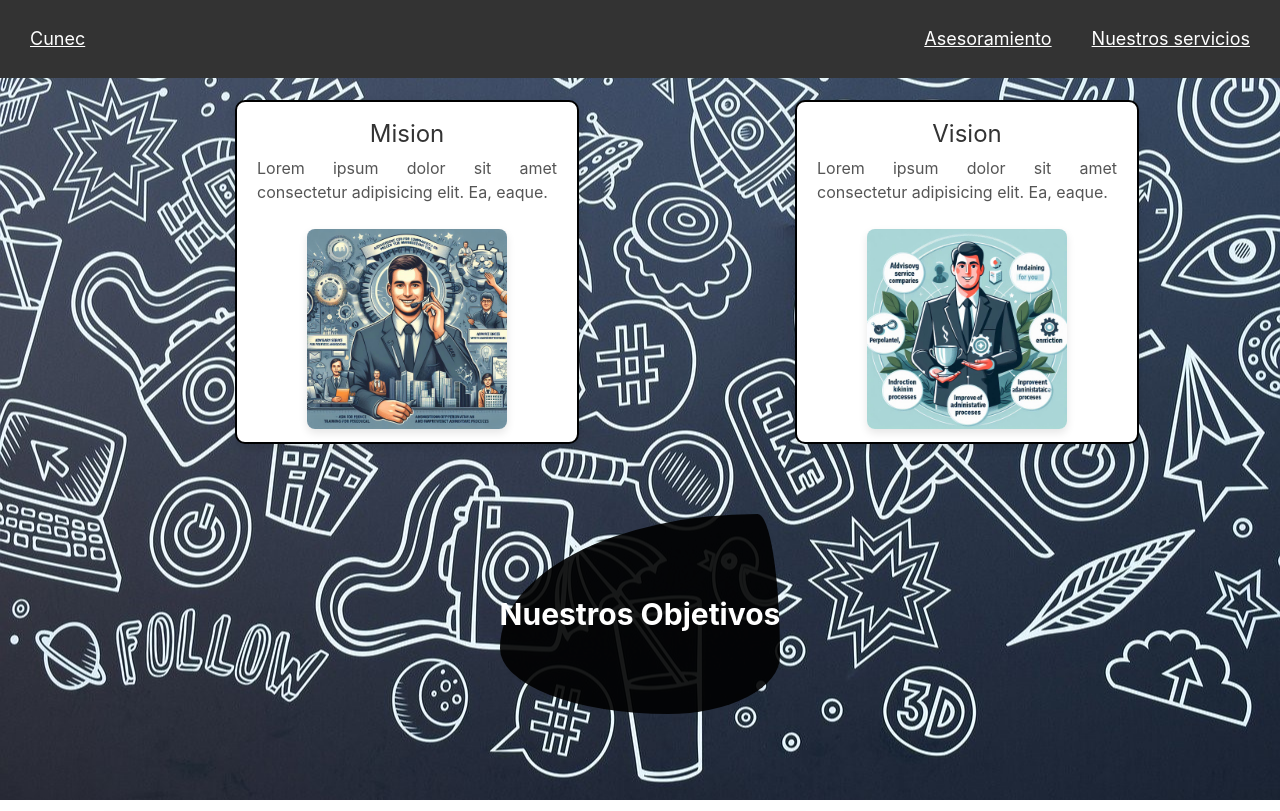
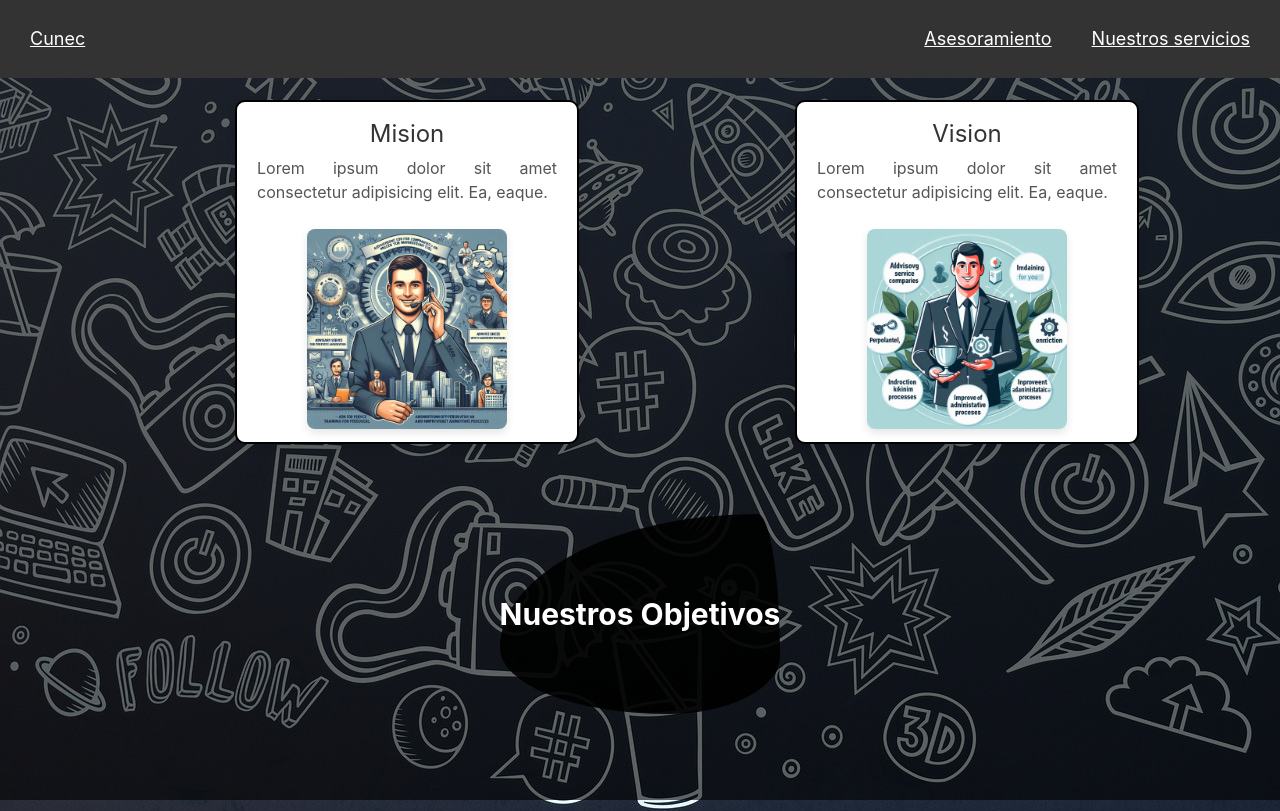
Before and after one commit to jzpoe/CunecLTDA, a React (Vite) app: page / in a window 1280 px wide. Shown: the top 811 px of the page. Built offline with nearby package versions, Linux system fonts and the light colour scheme.

Commit message:
correcion en la exportacion del navbar6

```diff
--- a/src/index.css
+++ b/src/index.css
@@ -5,6 +5,7 @@
 body {
   margin: 0; /* Elimina márgenes por defecto */
   position: relative; /* Necesario para el pseudo-elemento */
+  background-image: url("/Fondo/diseños.jpeg ");
 }
 
 body::before {
@@ -14,11 +15,11 @@ body::before {
   left: 0;
   right: 0;
   bottom: 0;
-  background-image: url("/Fondo/diseños.jpeg ");
+
   background-size: cover; /* Ajusta la imagen para cubrir toda la página */
   background-repeat: no-repeat; /* Evita que la imagen se repita */
   background-position: center; /* Centra la imagen en el contenedor */
-  background-color: rgba(0, 0, 0, 0.9); /* Fondo negro con opacidad */
+  background-color: rgba(0, 0, 0, 0.6); /* Fondo negro con opacidad */
   z-index: -1; /* Coloca el fondo detrás de todo el contenido */
 }
 
```
